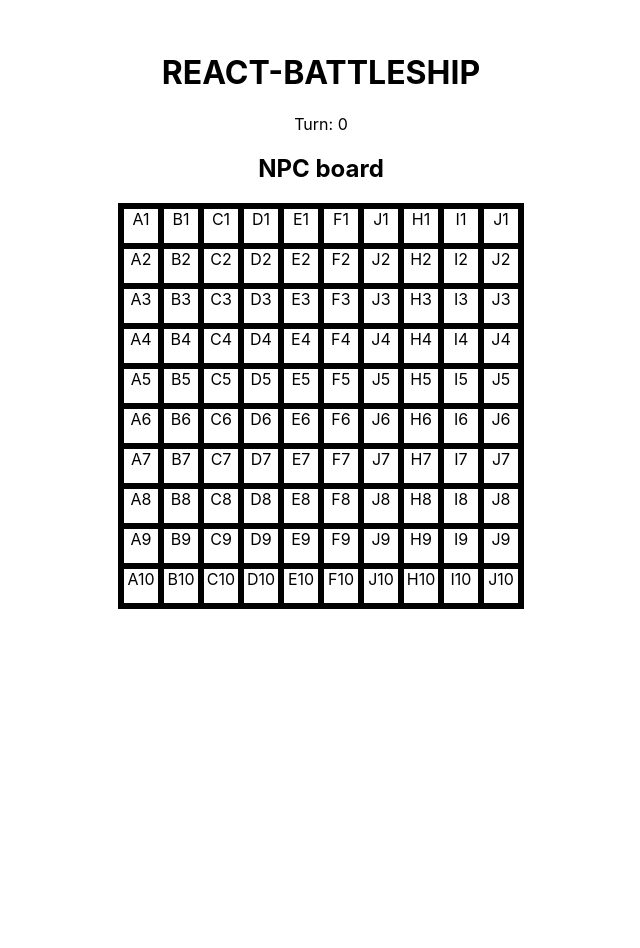
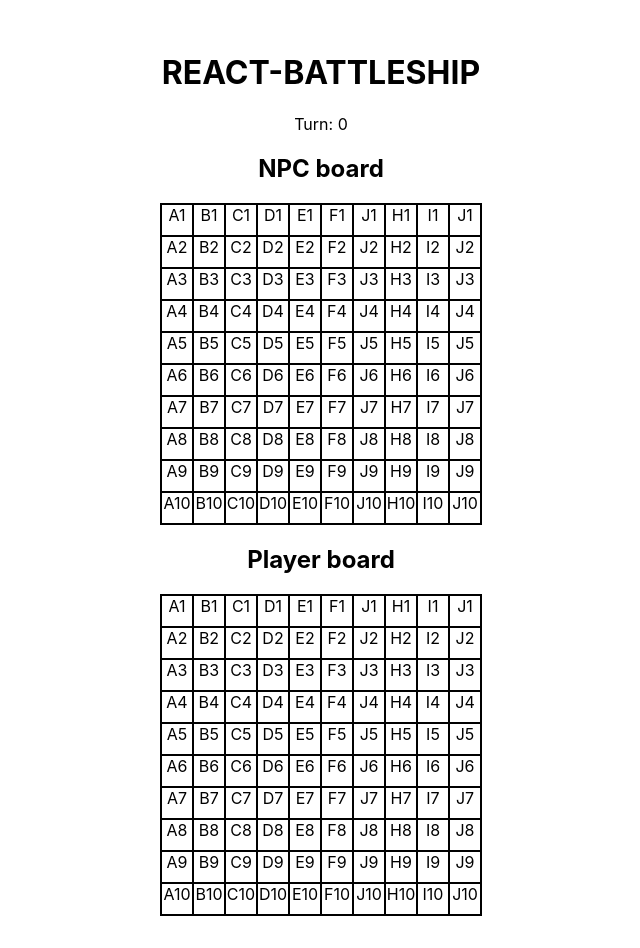
Before and after one commit to isaiahaiasi/react-battleships, a React (Create React App) app: page / in a window 1280 px wide. Shown: the whole page, without its empty margins (319-959 px from the left). Before the commit the page ends 800 px from the top, so only its background shows below. Built offline with nearby package versions, Linux system fonts and the light colour scheme.

Commit message:
Add basic AI module and test

```diff
--- a/src/components/App.js
+++ b/src/components/App.js
@@ -1,14 +1,25 @@
 import React, { useState } from "react";
 import ship from "../logic/ship";
-import vec2, { direction } from "../vec2";
+import vec2, { direction as dir } from "../vec2";
 import gameboard from "../logic/gameboard";
 import MainGame from "./MainGame";
 
 export default function App() {
-  const startingBoard = gameboard(10)
-    .addShip(ship(3, vec2(0, 0), direction.down))
-    .addShip(ship(4, vec2(1, 2), direction.right))
-    .addShip(ship(3, vec2(9, 9), direction.up));
+  const useBoardPlayer = useState(() =>
+    gameboard(10)
+      .addShip(ship(3, vec2(0, 0), dir.down))
+      .addShip(ship(4, vec2(1, 2), dir.right))
+      .addShip(ship(3, vec2(9, 9), dir.up))
+      .addShip(ship(5, vec2(8, 3), dir.left))
+      .addShip(ship(2, vec2(6, 5), dir.down))
+  );
+
+  const useBoardNpc = useState(() =>
+    gameboard(10)
+      .addShip(ship(3, vec2(0, 0), dir.down))
+      .addShip(ship(4, vec2(1, 2), dir.right))
+      .addShip(ship(3, vec2(9, 9), dir.up))
+  );
 
   const [gameScene, setGameScene] = useState({ mode: "main" });
 
@@ -17,7 +28,11 @@ export default function App() {
   };
 
   const renderMainGame = () => (
-    <MainGame startingBoard={startingBoard} onGameOver={onGameOver} />
+    <MainGame
+      useBoardPlayer={useBoardPlayer}
+      useBoardNpc={useBoardNpc}
+      onGameOver={onGameOver}
+    />
   );
 
   const renderGameOver = () => (
--- a/src/components/MainGame.js
+++ b/src/components/MainGame.js
@@ -1,9 +1,12 @@
 import { useState, useEffect } from "react";
 import AttackableBoard from "./AttackableBoard";
+import Gameboard from "./Gameboard";
+import { getValidPos } from "../logic/playerAi";
 
 // Not sure I'm okay with this approach
-function MainGame({ startingBoard, onGameOver }) {
-  const [testBoard, updateTestBoard] = useState(startingBoard);
+function MainGame({ useBoardPlayer, useBoardNpc, onGameOver }) {
+  const [testBoard, updateTestBoard] = useBoardPlayer;
+  const [testBoard2, updateTestBoard2] = useBoardNpc;
   const [turn, setTurn] = useState(0);
 
   // I can't check isEveryShipSunk until testBoard is updated
@@ -11,10 +14,17 @@ function MainGame({ startingBoard, onGameOver }) {
   useEffect(() => {
     if (testBoard.isEveryShipSunk()) {
       onGameOver("Player");
+    } else if (testBoard2.isEveryShipSunk()) {
+      onGameOver("NPC");
     }
-  }, [testBoard, onGameOver]);
+  }, [testBoard, testBoard2, onGameOver]);
+
+  const npcTurn = () => {
+    updateTestBoard2((prev) => prev.receiveHit(getValidPos(prev)));
+  };
 
   const incrementTurn = () => {
+    npcTurn();
     setTurn((prev) => prev + 1);
   };
 
@@ -37,6 +47,8 @@ function MainGame({ startingBoard, onGameOver }) {
         setGameboard={updateTestBoard}
         onAttack={incrementTurn}
       />
+      <h2>Player board</h2>
+      <Gameboard gameboard={testBoard2} />
     </div>
   );
 }
--- /dev/null
+++ b/src/logic/playerAi.js
@@ -0,0 +1,28 @@
+import vec2 from "../vec2";
+
+// get a random legal position
+const getValidPos = (board) => {
+  let pos;
+  do {
+    pos = vec2(
+      Math.floor(Math.random() * board.size),
+      Math.floor(Math.random() * board.size)
+    );
+  } while (!board.isValidMove(pos));
+
+  return pos;
+};
+
+const getSmartPos = (board) => {
+  // not sure how smart to make this...
+  // should know if a hit sunk a ship,
+  // but should have to infer the bounds of the ship based on sinking hit &
+  // surrounding positions
+};
+
+const getValidShip = (board) => {
+  // should return a valid ship to add to the board
+  //
+};
+
+export { getValidPos, getSmartPos, getValidShip };
--- a/src/logic/ship.js
+++ b/src/logic/ship.js
@@ -1,16 +1,8 @@
-const getEmptyArray = (len) => {
-  const arr = [];
-  for (let i = 0; i < len; i++) {
-    arr[i] = false;
-  }
-  return arr;
-};
-
 export default function ship(
   length,
   origin,
   rotation,
-  hits = getEmptyArray(length)
+  hits = Array(length).fill(false)
 ) {
   const getHits = () => [...hits];
 
--- a/src/styled-components/styled-gameboard.jsx
+++ b/src/styled-components/styled-gameboard.jsx
@@ -2,7 +2,7 @@ import styled from "styled-components";
 
 const StyledBoard = styled.div`
   /* TODO: query screen width to set cell size */
-  --container-size: 25rem;
+  --container-size: 20rem;
   --cell-size: ${({size}) => `calc(var(--container-size)/${size})`};
 
   /* box-sizing: border-box; */
@@ -12,10 +12,10 @@ const StyledBoard = styled.div`
 
   max-width: var(--container-size);
 
-  border: 3px solid black;
+  border: 1px solid black;
 
   > div {
-    border: 3px solid black;
+    border: 1px solid black;
     text-align:center;
     cursor:pointer;
   }
```
Also changed, not shown: 1 other file (tests, documents, lock files or other folders).
